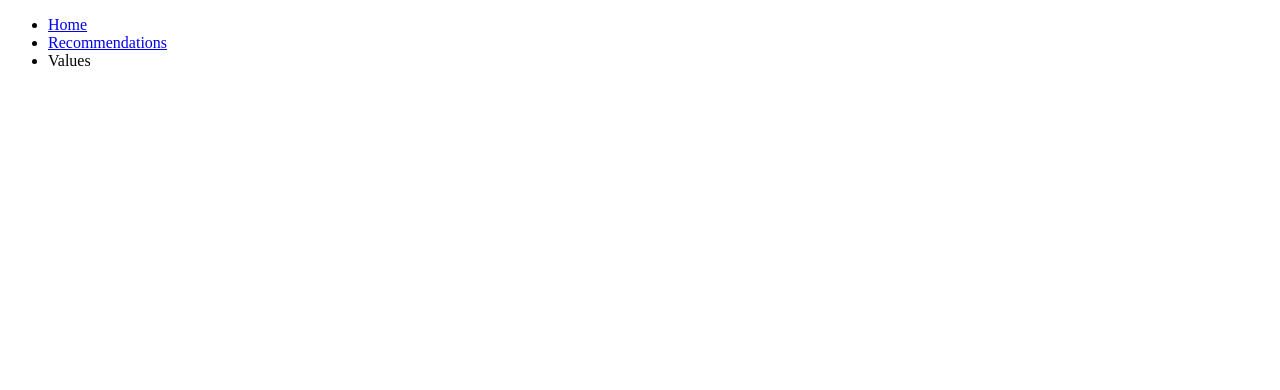
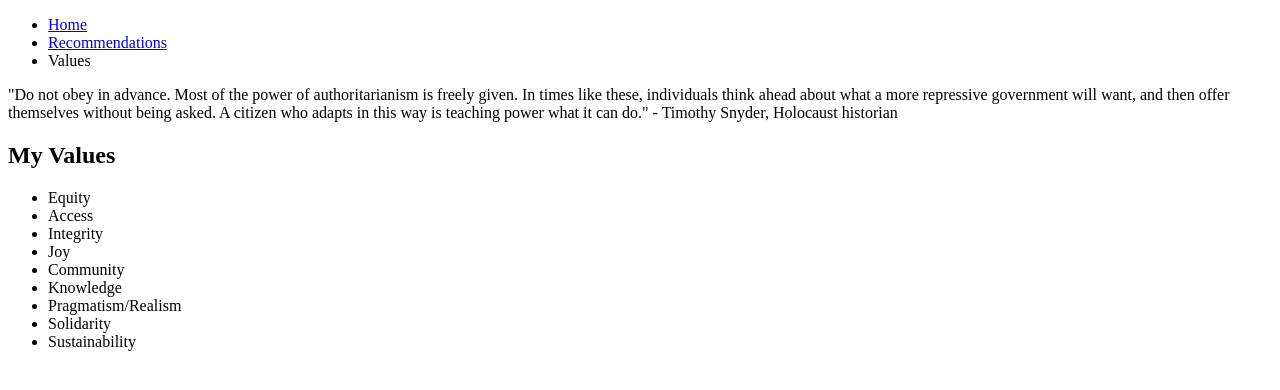
Before and after one commit to emlovestrees/emlovestrees.github.io, a plain HTML site: page values.html in a window 1280 px wide. Drawn offline with Linux system fonts and the light colour scheme.

Commit message:
Add quote and values to page

```diff
--- a/values.html
+++ b/values.html
@@ -13,5 +13,18 @@
             <li>Values</li>
         </ul>
     </div>
+    <p>"Do not obey in advance. Most of the power of authoritarianism is freely given. In times like these, individuals think ahead about what a more repressive government will want, and then offer themselves without being asked. A citizen who adapts in this way is teaching power what it can do." - Timothy Snyder, Holocaust historian</p>
+    <h2>My Values</h2>
+    <ul>
+        <li>Equity</li>
+        <li>Access</li>
+        <li>Integrity</li>
+        <li>Joy</li>
+        <li>Community</li>
+        <li>Knowledge</li>
+        <li>Pragmatism/Realism</li>
+        <li>Solidarity</li>
+        <li>Sustainability</li>
+    </ul>
 </body>
 </html>
```
